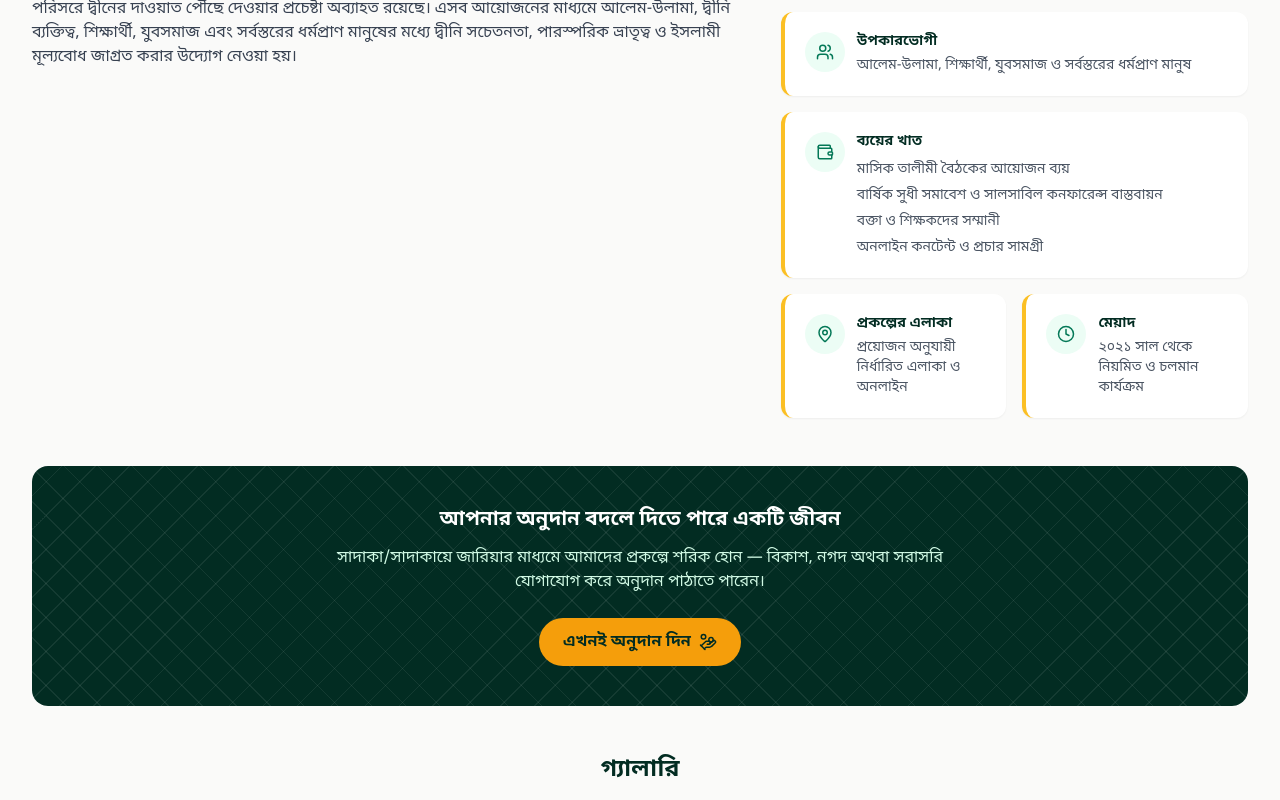
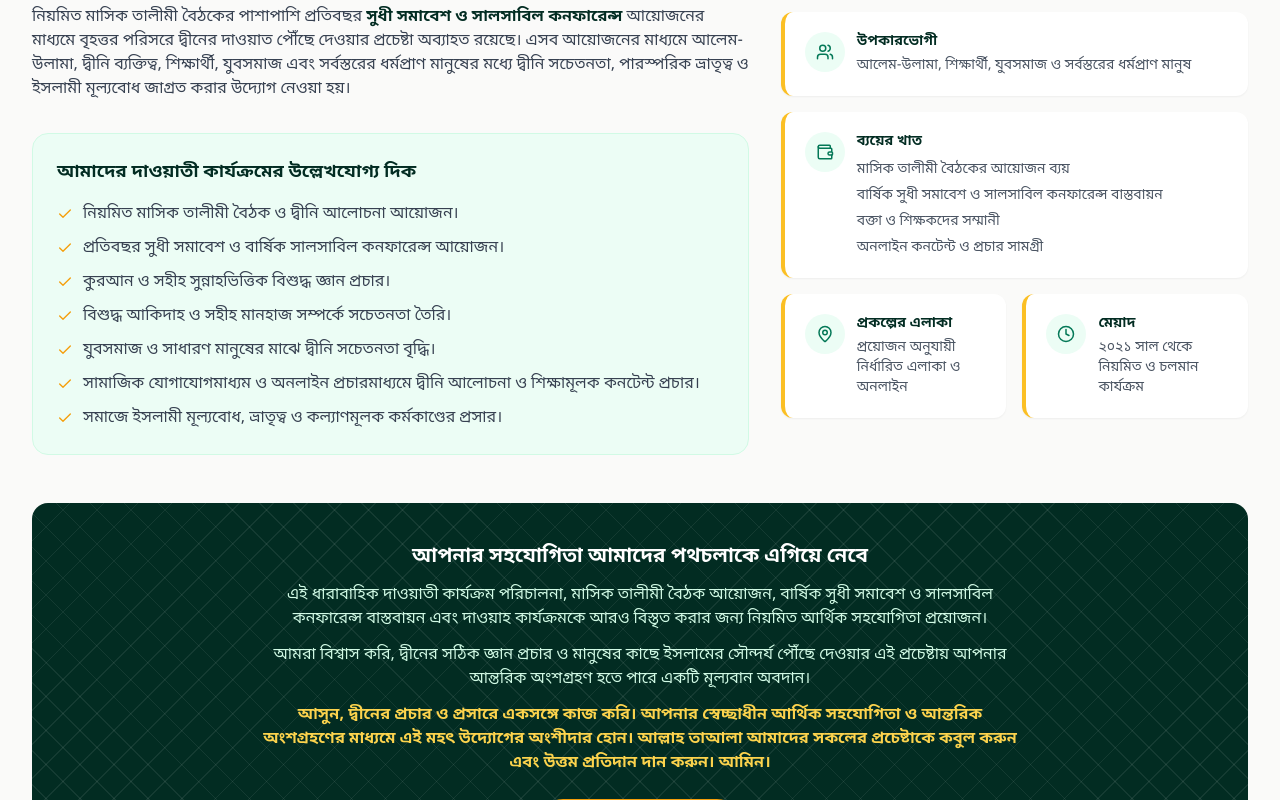
Before and after one commit to sadekur/foundation, a Next.js app: page /projects/deeni-shiksha-o-dawah in a window 1280 px wide. Shown: the part 820-1620 px from the top of the page. Built offline with nearby package versions, Linux system fonts and the light colour scheme; no server answers; the database is empty.

Commit message:
feat: enhance ProjectDetailContent with support and highlights sections

```diff
--- a/app/(public)/projects/[slug]/components/ProjectDetailContent.tsx
+++ b/app/(public)/projects/[slug]/components/ProjectDetailContent.tsx
@@ -142,7 +142,27 @@ export const ProjectDetailContent = ({
         <div className="grid grid-cols-1 lg:grid-cols-5 gap-6 xs:gap-8">
           <FadeIn className="lg:col-span-3">
             <h2 className="text-lg xs:text-xl font-bold text-emerald-950 mb-4">{projectDetail.descriptionTitle}</h2>
-            <p className="text-sm xs:text-base text-gray-700 leading-relaxed">{renderWithBold(category.description)}</p>
+            <div className="space-y-4">
+              {category.description.split("\n\n").map((paragraph) => (
+                <p key={paragraph} className="text-sm xs:text-base text-gray-700 leading-relaxed">
+                  {renderWithBold(paragraph)}
+                </p>
+              ))}
+            </div>
+
+            {category.highlights && (
+              <div className="mt-8 bg-emerald-50 border border-emerald-100 rounded-2xl p-5 xs:p-6">
+                <h3 className="text-base xs:text-lg font-bold text-emerald-950 mb-4">{category.highlights.title}</h3>
+                <ul className="space-y-2.5">
+                  {category.highlights.items.map((item) => (
+                    <li key={item} className="flex items-start gap-2.5 text-sm xs:text-base text-gray-700 leading-relaxed">
+                      <Check size={16} className="mt-1 flex-shrink-0 text-amber-500" />
+                      <span>{item}</span>
+                    </li>
+                  ))}
+                </ul>
+              </div>
+            )}
           </FadeIn>
 
           <FadeIn delayMs={100} className="lg:col-span-2">
@@ -220,10 +240,20 @@ export const ProjectDetailContent = ({
 
         <FadeIn delayMs={100}>
           <div className="mt-10 xs:mt-12 rounded-2xl bg-emerald-950 pattern-lattice-light text-center px-5 xs:px-8 py-8 xs:py-10">
-            <h2 className="text-lg xs:text-xl font-bold text-white">{projects.ctaTitle}</h2>
-            <p className="mt-3 text-sm xs:text-base text-emerald-100 max-w-2xl mx-auto leading-relaxed">
-              {projects.ctaBody}
-            </p>
+            <h2 className="text-lg xs:text-xl font-bold text-white">{category.support?.title ?? projects.ctaTitle}</h2>
+            {category.support ? (
+              <div className="mt-3 max-w-3xl mx-auto space-y-3">
+                {category.support.body.split("\n\n").map((paragraph) => (
+                  <p key={paragraph} className="text-sm xs:text-base text-emerald-100 leading-relaxed [&_strong]:text-amber-300">
+                    {renderWithBold(paragraph)}
+                  </p>
+                ))}
+              </div>
+            ) : (
+              <p className="mt-3 text-sm xs:text-base text-emerald-100 max-w-2xl mx-auto leading-relaxed">
+                {projects.ctaBody}
+              </p>
+            )}
             <Link
               href="/contact"
               className="mt-6 inline-flex items-center gap-2 px-6 py-3 rounded-full bg-amber-500 text-emerald-950 text-sm xs:text-base font-bold hover:bg-amber-400 transition-colors"
```
Also changed, not shown: lib/i18n/dictionaries.ts (+10 -9 lines).
